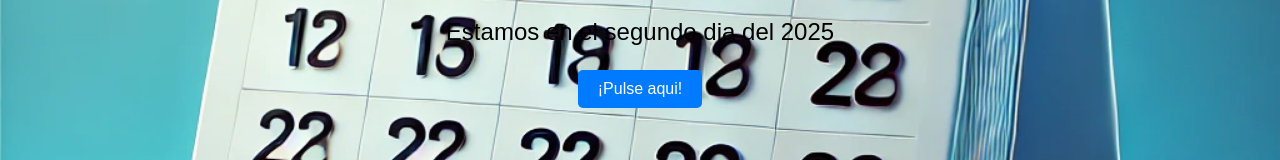
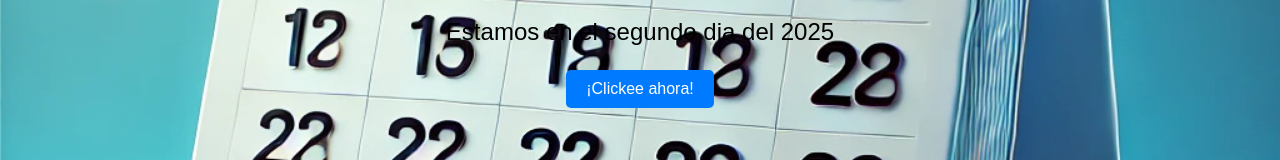
Before and after one commit to jsala382/pagina_prueba_git, an Angular app: page / in a window 1280 px wide. Shown: the part 238-398 px from the top of the page. Built offline with nearby package versions, Linux system fonts and the light colour scheme.

Commit message:
Nuevo cambio de texto en el boton

```diff
--- a/src/app/app.component.html
+++ b/src/app/app.component.html
@@ -5,7 +5,7 @@
 </div>
 <div style="text-align: center; margin-top: 20%;">
   <p style="color: black; font-size: 24px;">{{mensaje}}</p>
-  <button (click)="cambiarMensaje()" style="padding: 10px 20px; font-size: 16px; cursor: pointer;">¡Pulse aqui!</button>
+  <button (click)="cambiarMensaje()" style="padding: 10px 20px; font-size: 16px; cursor: pointer;">¡Clickee ahora!</button>
 </div>
 
 <div class="footer">
```
